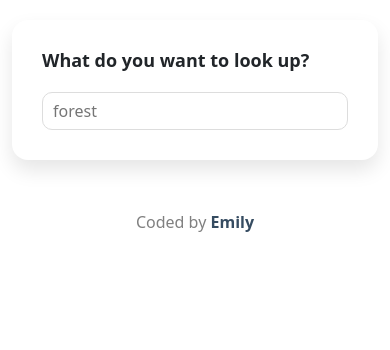
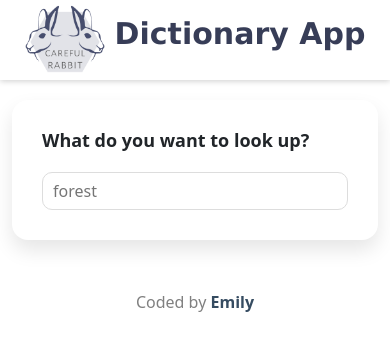
Before and after one commit to carefulRabbit/dictionarys-app, a React (Create React App) app: page / in a window 390 px wide. Shown: the top 350 px of the page. Built offline with nearby package versions, Linux system fonts and the light colour scheme; no server answers.

Commit message:
Logo and Header Commit
Added logo
Created simple header
Added responsive breakpoints for header styling

```diff
--- a/src/App.css
+++ b/src/App.css
@@ -4,7 +4,31 @@
   max-width: 960px;
   margin: 0 auto;
 }
-
+.App-header{
+  width: 100%;
+  text-align: center;
+  box-shadow: 0 1px 6px 0 rgb(0 0 0 / 20%);
+}
+.logo{
+  max-width: 150px;
+}
+.big-paragraph{
+  padding-left: 50px;
+  display: inline-block;
+  font-size: 42px;
+  font-family:Verdana, Geneva, Tahoma, sans-serif;
+  font-weight: bold;
+  color: #373d57;
+}
+@media (max-width: 550px) {
+  .logo{
+    max-width: 80px;
+  }
+  .big-paragraph{
+    padding-left: 10px;
+    font-size: 30px;
+  }
+}
 .container footer{
   margin: 50px auto;
   color: gray;
@@ -55,6 +79,7 @@
   font-size: 24px;
   line-height: 1.5;
   font-weight: bold;
+  color: #373d57;
 }
 .Meaning .example{
   font-size: 13px;
--- a/src/App.js
+++ b/src/App.js
@@ -2,17 +2,29 @@ import "bootstrap/dist/css/bootstrap.css";
 import Dictionary from "./Dictionary";
 import "./App.css";
 
+
+
 function App() {
   return (
+    <div >
+      <header className="App-header">
+        <img src="/images/logo.png" alt="Logo" className="logo" />
+        <p className="big-paragraph">Dictionary App</p>
+      </header>
       <div className="container">
-      <header className="App-header"></header>
         <main>
           <Dictionary defaultKeyword="forest" />
         </main>
         <footer className="text-center">
           Coded by{" "}
-        <a href="https://github.com/carefulRabbit/dictionarys-app" rel="noreferrer">Emily</a>{" "}
+          <a
+            href="https://github.com/carefulRabbit/dictionarys-app"
+            rel="noreferrer"
+          >
+            Emily
+          </a>{" "}
         </footer>
+      </div>
     </div>
   );
 }
```
Also changed, not shown: public/images/logo.png (added). Lines whose indentation alone changed are shown as unchanged.
